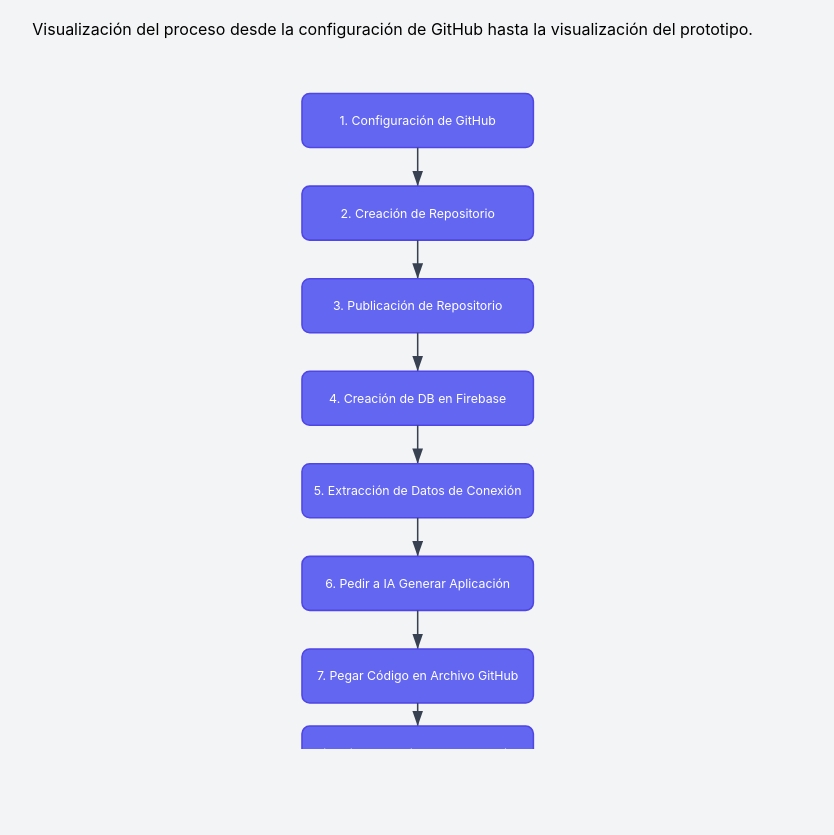
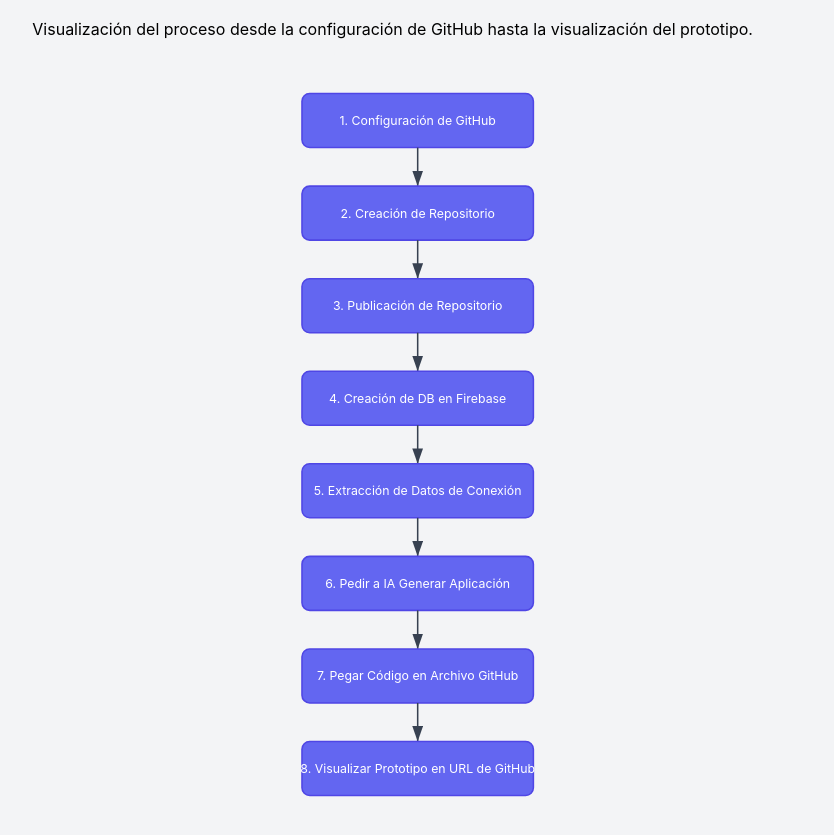
Before and after one commit to beakenmx04/Prototipos, a plain HTML site: page index.html in a window 1280 px wide. Shown: the part 91-926 px from the top of the page, without its empty margins (222-1056 px from the left). Drawn offline with Linux system fonts and the light colour scheme.

Commit message:
Update index.html

```diff
--- a/index.html
+++ b/index.html
@@ -56,7 +56,8 @@
 
         <div class="flex justify-center items-center">
             <!-- SVG Container -->
-            <svg id="workflow-svg" viewBox="0 0 1000 900" class="w-full h-auto" preserveAspectRatio="xMidYMid meet">
+            <!-- Increased viewBox height to accommodate the added step 8 -->
+            <svg id="workflow-svg" viewBox="0 0 1000 970" class="w-full h-auto" preserveAspectRatio="xMidYMid meet">
                 <!-- Define arrowhead marker -->
                 <defs>
                     <marker id="arrowhead" markerWidth="10" markerHeight="7" refX="10" refY="3.5" orient="auto">
@@ -97,17 +98,13 @@
                 <!-- Step 7: Pegar Código en Archivo GitHub -->
                 <rect x="350" y="770" width="300" height="70" class="diagram-box" />
                 <text x="500" y="805" class="diagram-text">7. Pegar Código en Archivo GitHub</text>
-                <line x1="500" y1="840" x2="500" y2="870" class="diagram-arrow" />
+                <!-- Arrow connecting step 7 to step 8 -->
+                <line x1="500" y1="840" x2="500" y2="890" class="diagram-arrow" />
 
                 <!-- Step 8: Visualizar Prototipo en URL de GitHub -->
-                <rect x="350" y="870" width="300" height="70" class="diagram-box" />
-                <text x="500" y="905" class="diagram-text">8. Visualizar Prototipo en URL de GitHub</text>
+                <rect x="350" y="890" width="300" height="70" class="diagram-box" />
+                <text x="500" y="925" class="diagram-text">8. Visualizar Prototipo en URL de GitHub</text>
             </svg>
-
-            <br>
-            <br>
-            <br><br>
-
         </div>
     </div>
 
```
